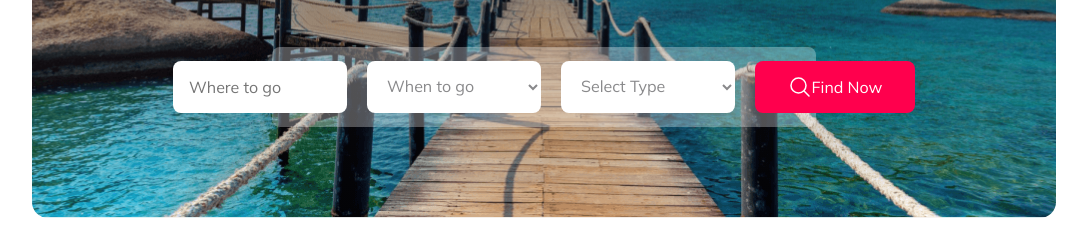
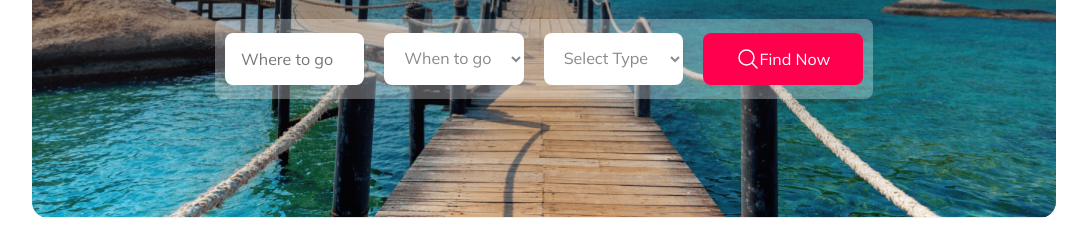
Before and after one commit to TheRABU/travel-landingpage, a plain HTML site: page index.html in a window 1280 px wide. Shown: the part 392-637 px from the top of the page, without its empty margins (96-1183 px from the left). Drawn offline with Linux system fonts and the light colour scheme.

Commit message:
banner's dropdown item div corrected width

```diff
--- a/styles/style.css
+++ b/styles/style.css
@@ -165,7 +165,7 @@ body {
   justify-content: center;
 }
 .dropdown-item {
-  width: 174px;
+  width: 100%;
   height: 52px;
   border-radius: 8px;
   background: #fff;
```
